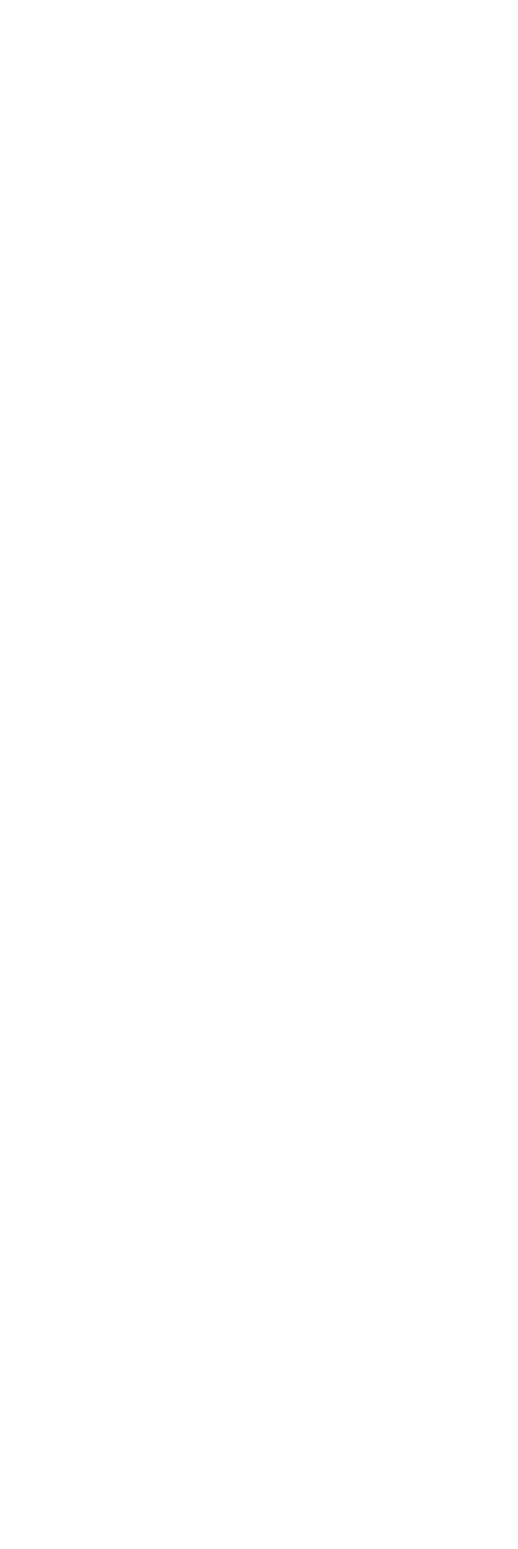
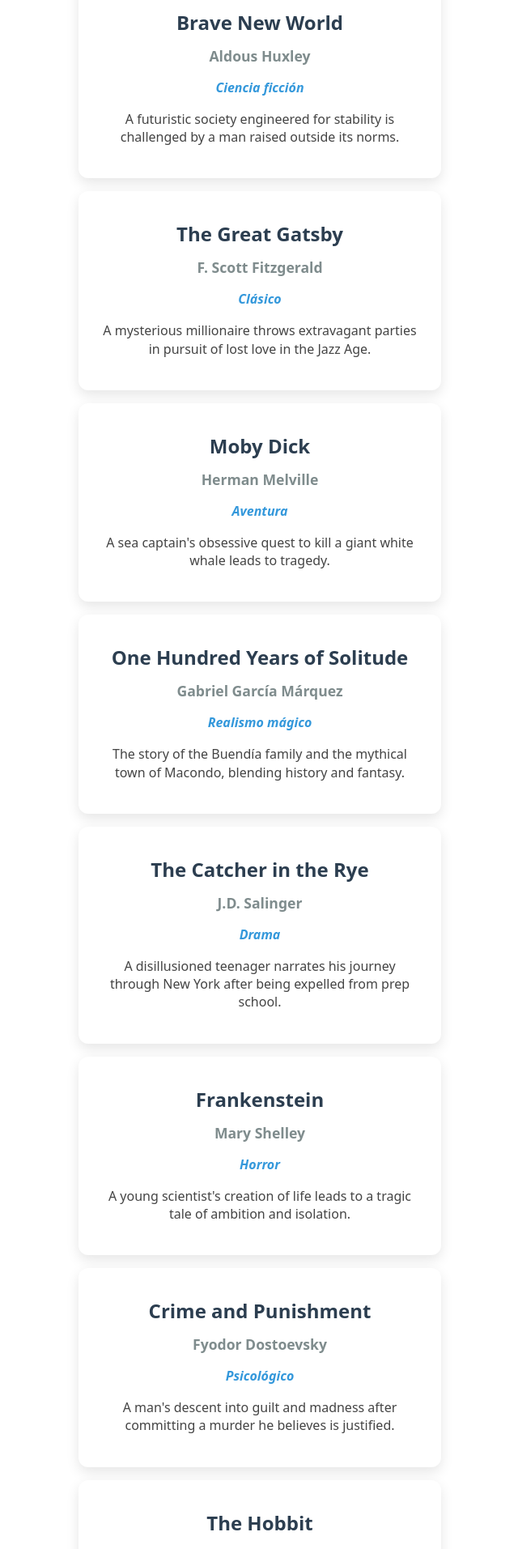
Before and after one commit to JuanTenorioMunoz/LabWeb05, a React (Vite) app: page / in a window 1280 px wide. Shown: the part 880-2793 px from the top of the page at 81% size, without its empty margins (319-959 px from the left). Before the commit the page ends 800 px from the top, so only its background shows below. Built offline with nearby package versions, Linux system fonts and the light colour scheme.

Commit message:
add_book css and data

```diff
--- /dev/null
+++ b/src/components/Book/Book.css
@@ -0,0 +1,40 @@
+.book-card {
+    background-color: #fff;
+    border-radius: 12px;
+    box-shadow: 0 6px 16px rgba(0, 0, 0, 0.1);
+    padding: 1.5rem;
+    margin: 1rem;
+    max-width: 400px;
+    transition: transform 0.2s ease, box-shadow 0.2s ease;
+  }
+
+  .book-card:hover {
+    transform: translateY(-4px);
+    box-shadow: 0 10px 20px rgba(0, 0, 0, 0.15);
+  }
+
+  .book-card .title {
+    font-size: 1.5rem;
+    font-weight: bold;
+    color: #2c3e50;
+    margin-bottom: 0.5rem;
+  }
+
+  .book-card .author {
+    font-size: 1.1rem;
+    color: #7f8c8d;
+    margin-bottom: 0.25rem;
+  }
+
+  .book-card .category {
+    font-size: 1rem;
+    font-style: italic;
+    color: #3498db;
+    margin-bottom: 1rem;
+  }
+
+  .book-card .synopsis {
+    font-size: 1rem;
+    color: #444;
+    line-height: 1.4;
+  }
--- a/src/components/Book/Book.jsx
+++ b/src/components/Book/Book.jsx
@@ -1,6 +1,8 @@
+import "../Book/Book.css"
+
 const Book = ({title, author, category, synopsis}) => {
     return(
-        <div>
+        <div className="book-card">
             <h1 className="title">{title}</h1>
             <h2 className="author">{author}</h2>
             <h2 className="category">{category}</h2>
--- a/src/data/data.js
+++ b/src/data/data.js
@@ -15,4 +15,84 @@ export const bookList = [
     category: "Clásico",
     synopsis: "A nobleman becomes a knight and seeks adventures based on chivalric romances."
   },
- ]
+  {
+    id: 3,
+    title: "To Kill a Mockingbird",
+    author: "Harper Lee",
+    year: 1960,
+    category: "Drama",
+    synopsis: "A young girl observes racial injustice in the Deep South through her father's legal defense of a Black man."
+  },
+  {
+    id: 4,
+    title: "Brave New World",
+    author: "Aldous Huxley",
+    year: 1932,
+    category: "Ciencia ficción",
+    synopsis: "A futuristic society engineered for stability is challenged by a man raised outside its norms."
+  },
+  {
+    id: 5,
+    title: "The Great Gatsby",
+    author: "F. Scott Fitzgerald",
+    year: 1925,
+    category: "Clásico",
+    synopsis: "A mysterious millionaire throws extravagant parties in pursuit of lost love in the Jazz Age."
+  },
+  {
+    id: 6,
+    title: "Moby Dick",
+    author: "Herman Melville",
+    year: 1851,
+    category: "Aventura",
+    synopsis: "A sea captain's obsessive quest to kill a giant white whale leads to tragedy."
+  },
+  {
+    id: 7,
+    title: "One Hundred Years of Solitude",
+    author: "Gabriel García Márquez",
+    year: 1967,
+    category: "Realismo mágico",
+    synopsis: "The story of the Buendía family and the mythical town of Macondo, blending history and fantasy."
+  },
+  {
+    id: 8,
+    title: "The Catcher in the Rye",
+    author: "J.D. Salinger",
+    year: 1951,
+    category: "Drama",
+    synopsis: "A disillusioned teenager narrates his journey through New York after being expelled from prep school."
+  },
+  {
+    id: 9,
+    title: "Frankenstein",
+    author: "Mary Shelley",
+    year: 1818,
+    category: "Horror",
+    synopsis: "A young scientist's creation of life leads to a tragic tale of ambition and isolation."
+  },
+  {
+    id: 10,
+    title: "Crime and Punishment",
+    author: "Fyodor Dostoevsky",
+    year: 1866,
+    category: "Psicológico",
+    synopsis: "A man's descent into guilt and madness after committing a murder he believes is justified."
+  },
+  {
+    id: 11,
+    title: "The Hobbit",
+    author: "J.R.R. Tolkien",
+    year: 1937,
+    category: "Fantasía",
+    synopsis: "A reluctant hobbit joins a group of dwarves on a quest to reclaim their mountain home from a dragon."
+  },
+  {
+    id: 12,
+    title: "Fahrenheit 451",
+    author: "Ray Bradbury",
+    year: 1953,
+    category: "Ciencia ficción",
+    synopsis: "In a future where books are banned, a fireman tasked with burning them begins to question the system."
+  }
+];
```
Lines whose indentation alone changed are shown as unchanged.
